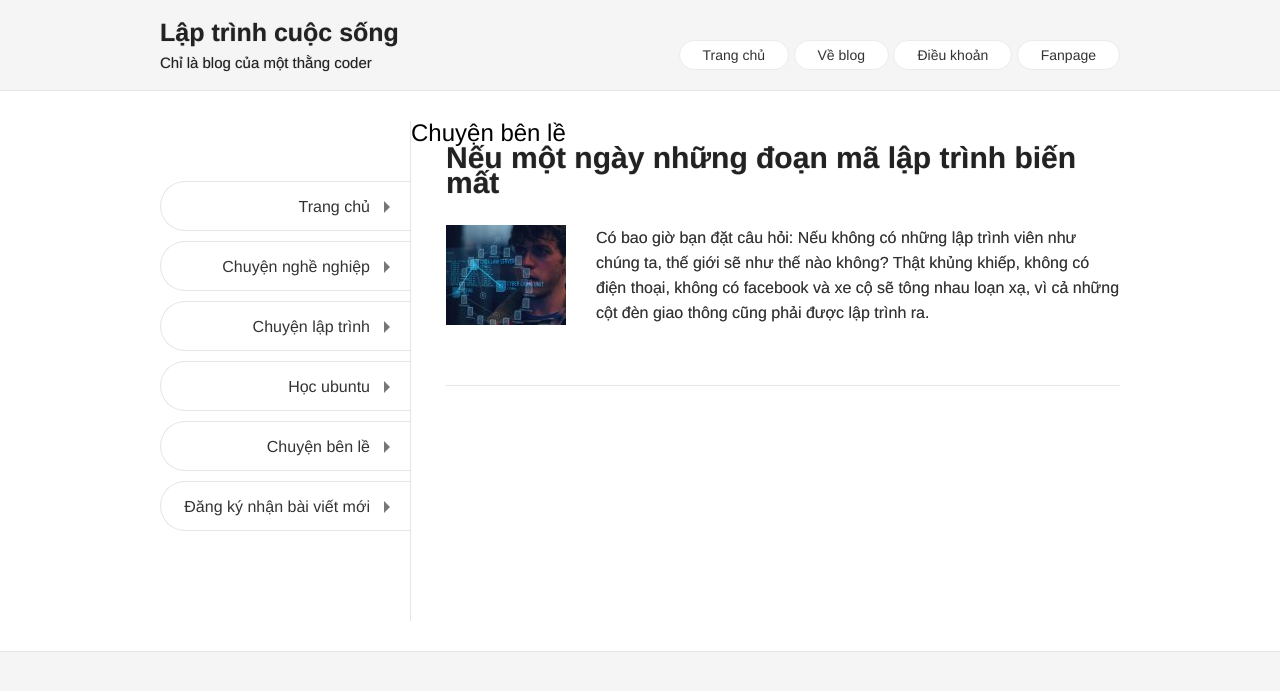
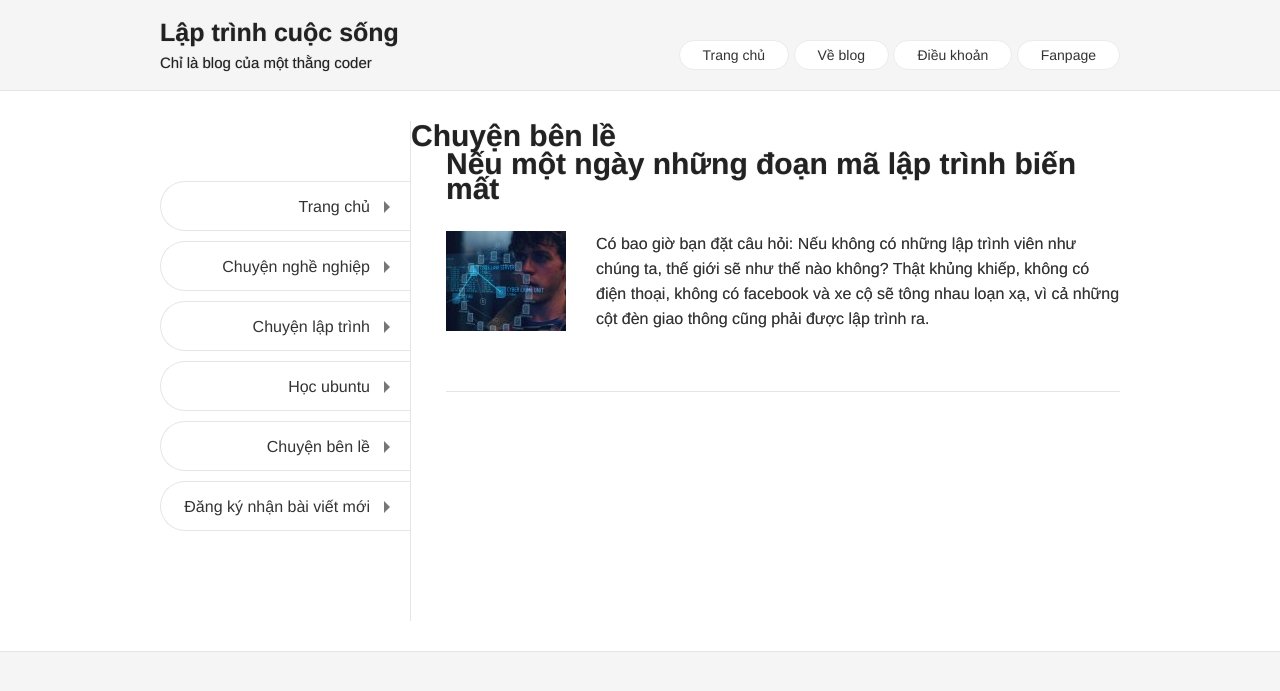
Before and after one commit to nguyentest/laptrinhcuocsong, a Jekyll site: the page built from chuyen-ben-le.md, in a window 1280 px wide. Shown: the top 691 px of the page. Built offline with Jekyll 4.4.1, drawn with Linux system fonts in a browser that asks for light colours.

Commit message:
Update and rename post-list.md to chuyen-ben-le.md

```diff
--- a/post-list.md
+++ b/chuyen-ben-le.md
@@ -11,7 +11,10 @@ permalink: danh-muc-bai-viet.html
 {% for category in categories %}
 
 	{% if category[0] == "Chuyện bên lề" %}
-		<a name="{{ category[0] }}"></a><h2>{{ category[0] }}</h2>
+	<div class="category_detail">
+		<h1>{{ category[0] }}</h1>
+		<p></p>
+	</div>
 		{% assign sorted_posts = site.posts | sort: 'title' %}
 		{% for post in sorted_posts %}
 		{% if post.categories contains category[0] %}
```
Also changed, not shown: other parts of chuyen-ben-le.md (+1 -1 lines).
